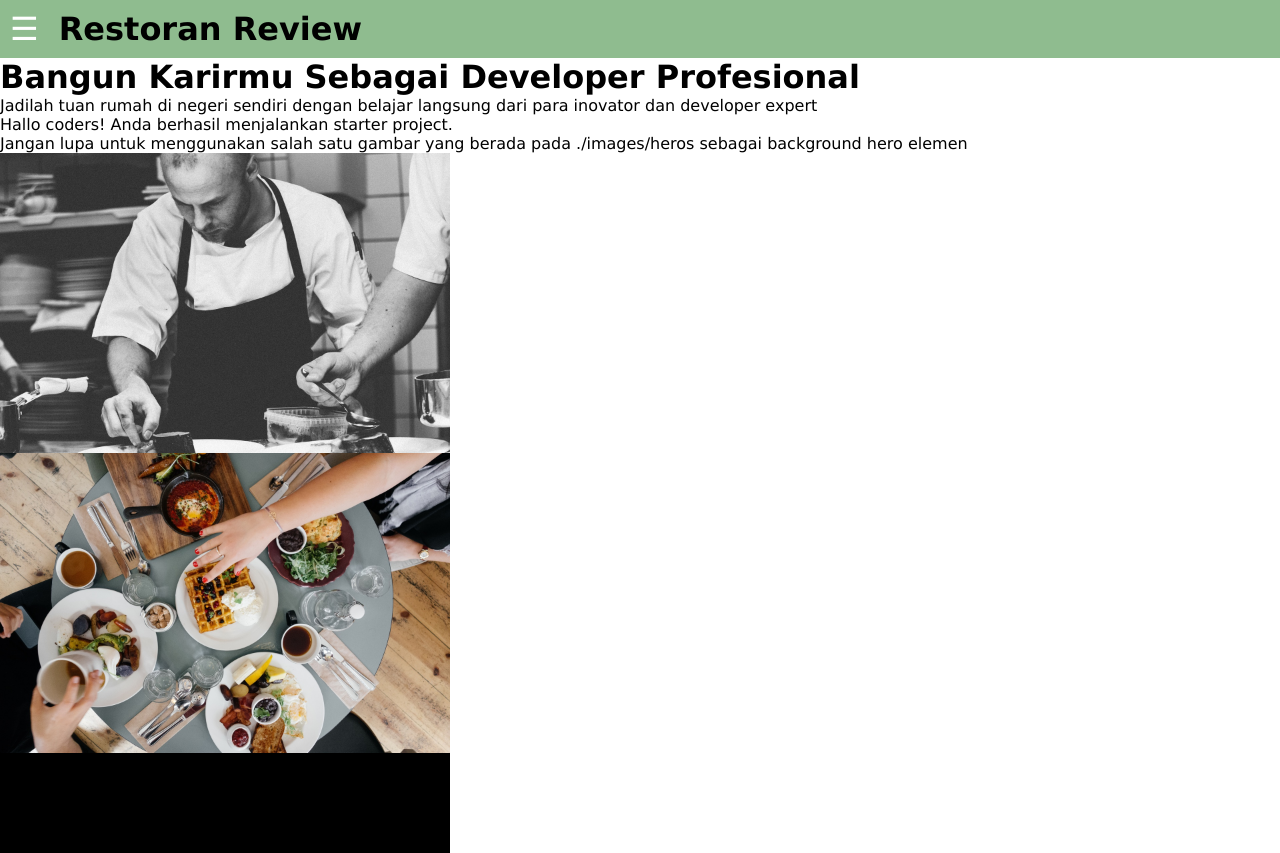
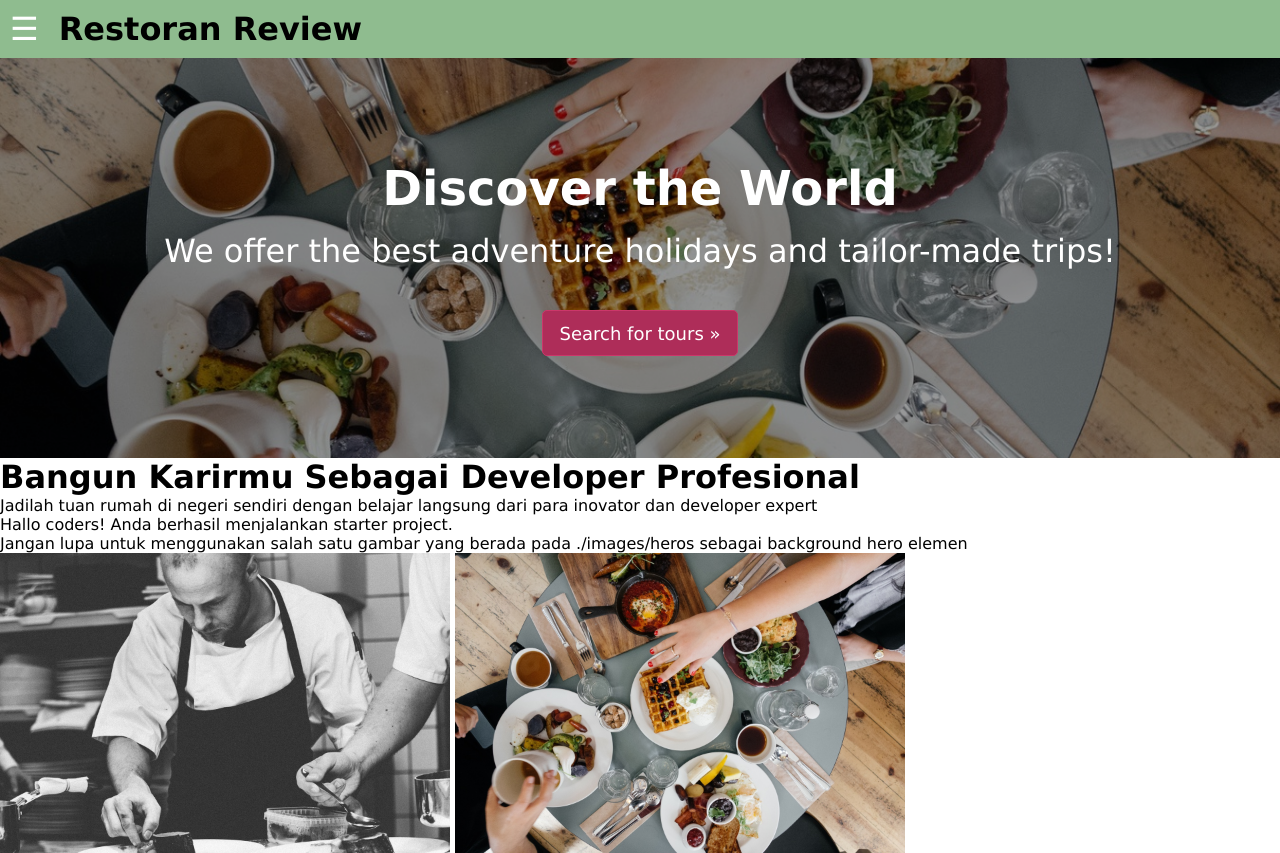
Before and after one commit to oets-man/dicoding-web-expert, a website built with webpack: page restaurant-apps/src/templates/index.html in a window 1280 px wide. Shown: the top 853 px of the page. Built offline with nearby package versions, Linux system fonts and the light colour scheme; files whose address does not match are found by name.

Commit message:
tes hero

```diff
--- a/restaurant-apps/src/styles/main.scss
+++ b/restaurant-apps/src/styles/main.scss
@@ -55,6 +55,59 @@ nav {
 	}
 }
 
-img {
-	display: block;
-}
+.hero {
+	position: relative;
+	width: 100vw;
+	// max-width: 1000px;
+	height: 50vh;
+	display: flex;
+	justify-content: center;
+	align-items: center;
+
+	&::before{
+		content: "";
+		position: absolute;
+		top: 0;
+		left: 0;
+		width: 100%;
+		height: 100%;
+		background: linear-gradient(45deg, #98cbff, #98ffcb);
+		background: url(../public/images/heros/hero-image_2.jpg);
+		background-repeat: no-repeat;
+		background-size: cover;
+		background-position: center center;
+		filter: brightness(60%);
+	}
+	.hero-content {
+		position: relative;
+		color: white;
+		text-align: center;
+		margin: 0.625rem;
+
+		.hero-title {
+			font-size: 3rem;
+			font-weight: 600;
+			margin-bottom: 0;
+		 }
+		 .hero-subtitle {
+			font-size: 2rem;
+			font-weight: 200;
+			margin-top: 1rem;
+		 }
+		 .hero-button {
+			background-color: #ae2d59;
+			color: white;
+			border: 1px solid #cb376a;
+			margin-top: 2.5rem;
+			padding: 0.7rem 1rem;
+			font-size: 1.125rem;
+			font-weight: 200;
+			cursor: pointer;
+			border-radius: 5px;
+		 }
+		 .hero-button:hover {
+			background-color: #cb376a;
+			border: 1px solid #db7598;
+		 }
+	 }
+ }
--- a/restaurant-apps/src/templates/index.html
+++ b/restaurant-apps/src/templates/index.html
@@ -19,22 +19,24 @@
 					<li><a href="https://facebook.com/idsantri.page" target="_blank">About Us</a></li>
 				</ul>
 			</nav>
-			<div class="hero">
-				<div class="hero__inner">
-					<h1 class="hero__title">Bangun Karirmu Sebagai Developer Profesional</h1>
-					<p class="hero__tagline">
-						Jadilah tuan rumah di negeri sendiri dengan belajar langsung dari para inovator dan developer
-						expert
-					</p>
+
+			<section class="hero">
+				<div class="hero-content">
+					<h1 class="hero-title">Discover the World</h1>
+					<h2 class="hero-subtitle">We offer the best adventure holidays and tailor-made trips!</h2>
+					<button type="button" class="hero-button" onclick="location.href='tours.html'">Search for tours &raquo;</button>
 				</div>
+			</section>
+		</header>
+		<div class="heroa">
+			<div class="hero__inner">
+				<h1 class="hero__title">Bangun Karirmu Sebagai Developer Profesional</h1>
+				<p class="hero__tagline">Jadilah tuan rumah di negeri sendiri dengan belajar langsung dari para inovator dan developer expert</p>
 			</div>
-		</header>
+		</div>
 
 		<p>Hallo coders! Anda berhasil menjalankan starter project.</p>
-		<p>
-			Jangan lupa untuk menggunakan salah satu gambar yang berada pada ./images/heros sebagai background hero
-			elemen
-		</p>
+		<p>Jangan lupa untuk menggunakan salah satu gambar yang berada pada ./images/heros sebagai background hero elemen</p>
 		<img src="./images/heros/hero-image_1.jpg" width="450" alt="" />
 		<img src="./images/heros/hero-image_2.jpg" width="450" alt="" />
 		<img src="./images/heros/hero-image_3.jpg" width="450" alt="" />
```
Also changed, not shown: 1 other file.
